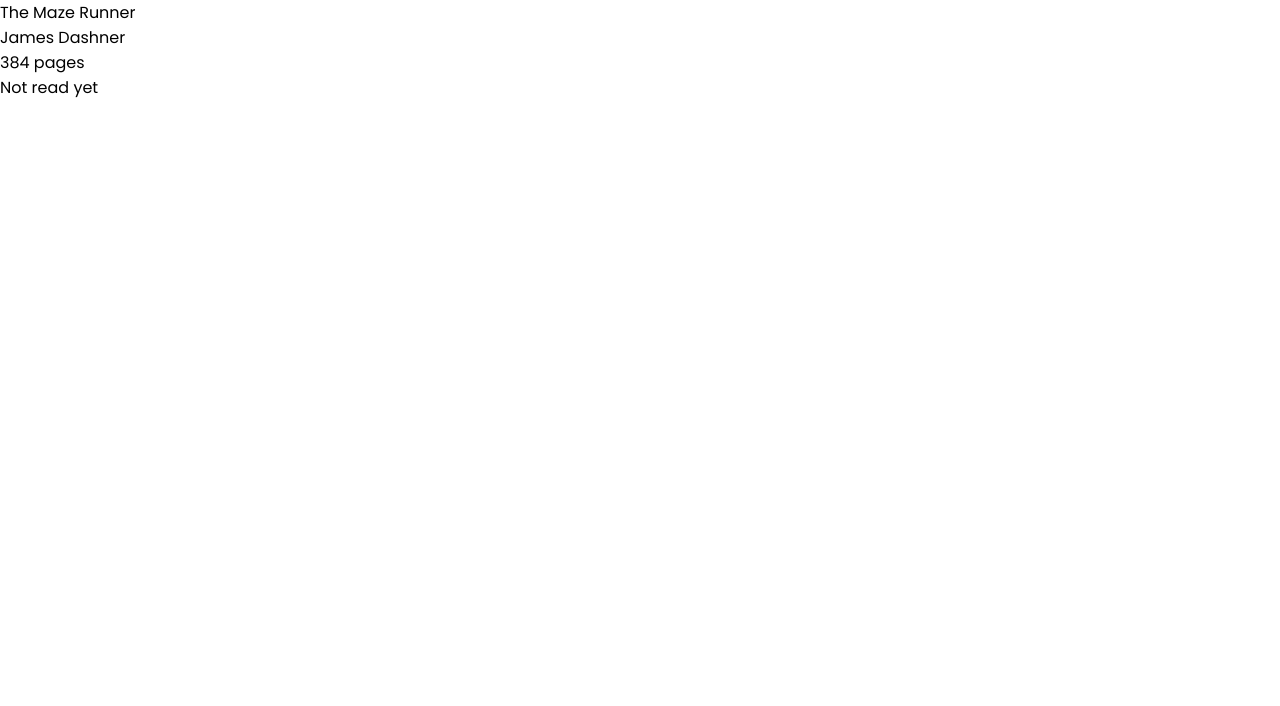
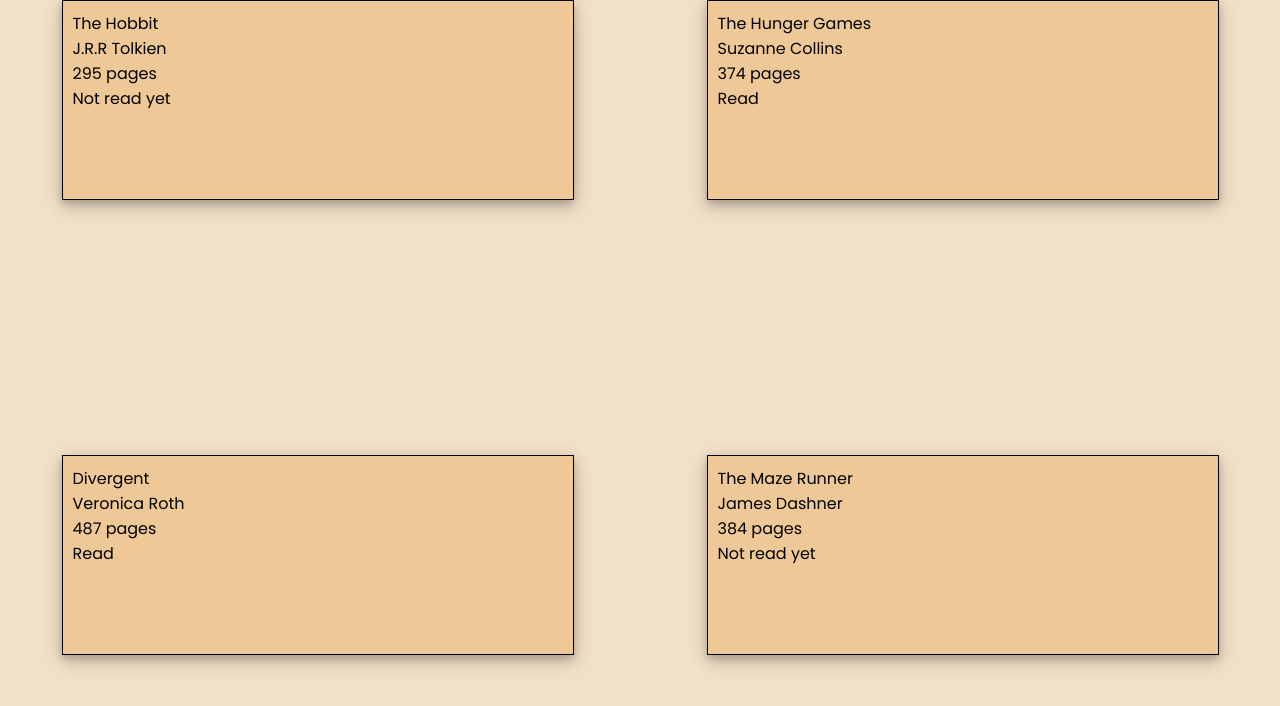
Before and after one commit to GeorgeZisis95/BookCollection, a plain HTML site: page index.html in a window 1280 px wide. Drawn offline with Linux system fonts and the light colour scheme.

Commit message:
Add some css to make it look better, flex for now but might change to grid

```diff
--- a/index.html
+++ b/index.html
@@ -11,7 +11,9 @@
 </head>
 
 <body>
+    <div class="container">
 
+    </div>
 </body>
 
 </html>
--- a/script.js
+++ b/script.js
@@ -1,4 +1,17 @@
+console.log(crypto.randomUUID())
+
 const myLibrary = []
+
+addBookToLibrary("The Hobbit", "J.R.R Tolkien", 295, false, 1)
+addBookToLibrary("The Hunger Games", "Suzanne Collins", 374, true, 2)
+addBookToLibrary("Divergent", "Veronica Roth", 487, true, 3)
+addBookToLibrary("The Maze Runner", "James Dashner", 384, false, 4)
+
+containerDiv = document.querySelector(".container")
+
+for (const book of myLibrary) {
+    createBookCard(book)
+}
 
 function Book(title, author, numPages, hasRead, id) {
     this.title = title
@@ -18,18 +31,9 @@ function addBookToLibrary(title, author, numPages, hasRead, id) {
     myLibrary.push(newBook)
 }
 
-addBookToLibrary("The Hobbit", "J.R.R Tolkien", 295, false, 1)
-addBookToLibrary("The Hunger Games", "Suzanne Collins", 374, true, 2)
-addBookToLibrary("Divergent", "Veronica Roth", 487, true, 3)
-addBookToLibrary("The Maze Runner", "James Dashner", 384, false, 4)
-
-for (const book of myLibrary) {
-    console.log(book.info())
-}
-
 function createBookCard(book) {
     const theCard = document.createElement("div")
-    theCard.setAttribute("class", `book${book.id}`)
+    theCard.setAttribute("class", `book id${book.id}`)
 
     const theTitle = document.createElement("p")
     theTitle.textContent = book.title
@@ -47,7 +51,5 @@ function createBookCard(book) {
     theHasRead.textContent = `${book.hasRead ? "Read" : "Not read yet"}`
     theCard.appendChild(theHasRead)
 
-    document.body.appendChild(theCard)
+    containerDiv.appendChild(theCard)
 }
-
-createBookCard(myLibrary[3])
--- a/styles.css
+++ b/styles.css
@@ -6,3 +6,23 @@
     box-sizing: border-box;
     font-family: "Poppins", sans-serif;
 }
+
+.container {
+    display: flex;
+    justify-content: space-around;
+    align-items: start;
+    flex-wrap: wrap;
+    gap: 10px;
+
+    height: 900px;
+    background-color: rgb(242, 224, 200);
+}
+
+.container .book {
+    border: 1px solid black;
+    padding: 10px;
+    height: 200px;
+    width: 40%;
+    background-color: rgb(238, 200, 150);
+    box-shadow: 0 4px 8px 0 rgba(0, 0, 0, 0.2), 0 6px 20px 0 rgba(0, 0, 0, 0.19);
+}
```
